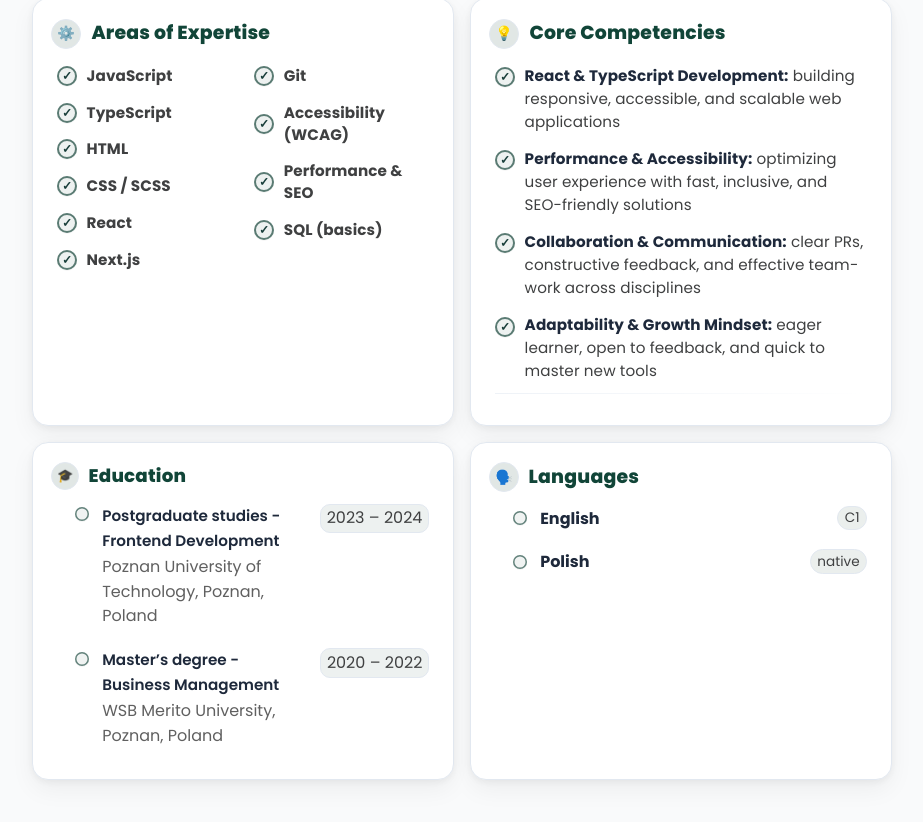
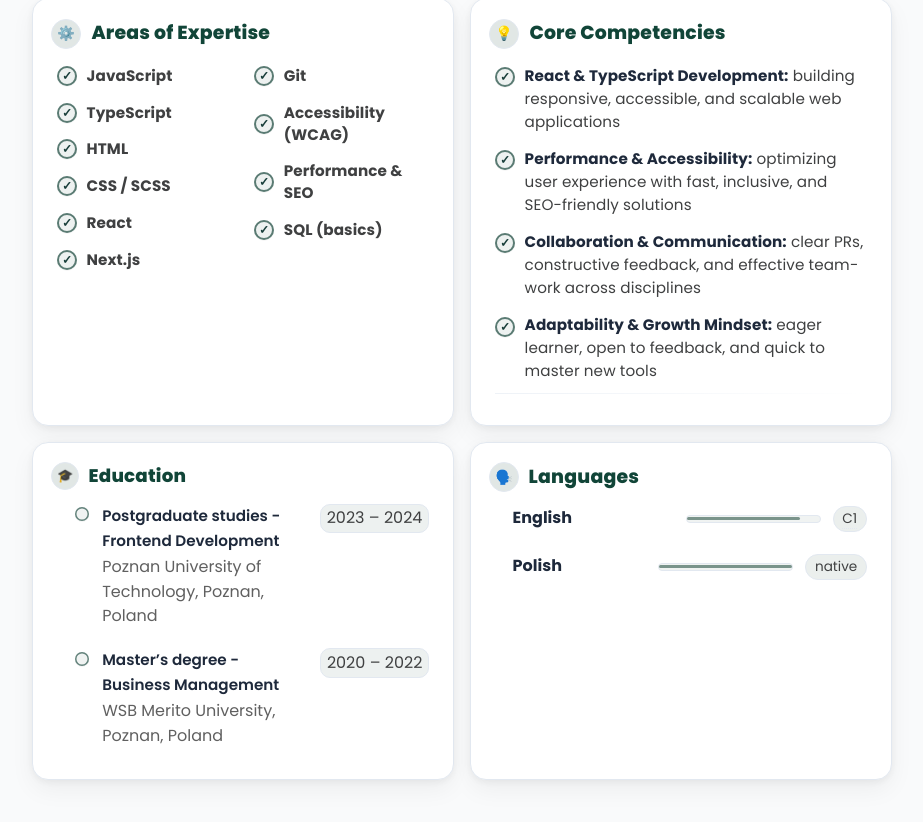
Before and after one commit to GrazynaDachtera/grazynadachtera, a Next.js app: page / in a window 1280 px wide. Shown: the part 3521-4343 px from the top of the page, without its empty margins (178-1101 px from the left). Built offline with nearby package versions, Linux system fonts and the light colour scheme.

Commit message:
added changes

```diff
--- a/src/components/Body/Languages/Languages.scss
+++ b/src/components/Body/Languages/Languages.scss
@@ -1,3 +1,5 @@
+/* Languages.scss — full updated with fixed grid placement */
+
 $txt: var(--foreground, #102a23);
 $surface: var(--surface, #fff);
 $border: var(--border, #e2e8f0);
@@ -9,9 +11,6 @@ $textMeta: var(--text-meta);
 .languagesCard {
   --card-px: clamp(1rem, 2.2vw, 1.5rem);
   --card-py: clamp(1rem, 2.2vw, 1.6rem);
-  --edgeHang: clamp(-6px, calc(var(--card-px) * -0.14), -6px);
-  --bulletSize: 14px;
-  --bulletCol: 18px;
 
   background: $surface;
   border: 1px solid $border;
@@ -25,7 +24,6 @@ $textMeta: var(--text-meta);
   @media (prefers-reduced-motion: no-preference) {
     transition: transform .18s ease, box-shadow .18s ease, border-color .18s ease;
   }
-
   &:hover { transform: translateY(-1px); }
   &:focus-within { outline: 2px solid $accent; outline-offset: 2px; }
 }
@@ -35,8 +33,8 @@ $textMeta: var(--text-meta);
   align-items: center;
   gap: .65rem;
   margin: 0;
-  margin-left: var(--edgeHang);
-  margin-top: var(--edgeHang);
+  margin-left: clamp(-6px, calc(var(--card-px) * -0.14), -6px);
+  margin-top: clamp(-6px, calc(var(--card-px) * -0.14), -6px);
 }
 
 .languagesCardIcon {
@@ -61,55 +59,93 @@ $textMeta: var(--text-meta);
   margin: .65rem 0 0;
   padding: 0;
   display: grid;
-  gap: .6rem;
+  gap: .8rem;
 }
 
-.languagesCardList > li {
+/* Row layout: Name | Meter (stretches) | Level (right edge) */
+.languageItem {
   display: grid;
-  grid-template-columns: var(--bulletCol) 1fr auto;
-  column-gap: .6rem;
+  grid-template-columns: 1fr minmax(110px, 38%) auto;
+  gap: .6rem .75rem;
   align-items: center;
   min-width: 0;
   line-height: 1.45;
   color: $textSummary;
-  position: relative;
 }
 
-.languagesCardList > li::before {
-  content: "";
-  grid-column: 1;
-  width: var(--bulletSize);
-  height: var(--bulletSize);
-  border-radius: 999px;
-  background: color-mix(in oklab, $accent 6%, $surface);
-  box-shadow:
-    0 0 0 1.5px color-mix(in oklab, $accent 60%, $border) inset,
-    0 1px 0 rgba(2,6,23,.04);
+/* Ensure all three cells sit on the same row */
+.languagesCardName,
+.languagesCardMeter,
+.languagesCardLevel {
+  grid-row: 1;
 }
 
 .languagesCardName {
-  grid-column: 2;
   color: $txt;
   font-weight: 700;
+  overflow-wrap: anywhere;
   white-space: normal;
-  overflow-wrap: anywhere;
 }
 
+/* Level pill on the far right */
 .languagesCardLevel {
-  grid-column: 3;
+  grid-column: 3;           /* right column */
+  justify-self: end;        /* stick to the edge */
   border: 1px solid $border;
   background: color-mix(in oklab, $accent 8%, $surface);
-  padding: .08rem .4rem;
+  padding: .08rem .55rem;
   border-radius: 999px;
   font-size: .85rem;
   color: $textMeta;
   white-space: nowrap;
 }
 
+.languagesCardAbbr {
+  text-decoration: none;
+  border-bottom: 1px dotted $border;
+}
+
+/* Meter sits in the middle column */
+.languagesCardMeter {
+  grid-column: 2;           /* middle column */
+  width: 100%;
+  height: 8px;
+  border-radius: 999px;
+  background: color-mix(in oklab, $accent 6%, $surface);
+  border: 1px solid $border;
+
+  /* WebKit & fallback styling */
+  &::-webkit-meter-bar {
+    background: transparent;
+    border: none;
+  }
+  &::-webkit-meter-optimum-value {
+    background: color-mix(in oklab, $accent 55%, $surface);
+    border-radius: 999px;
+  }
+  &::-webkit-meter-suboptimum-value {
+    background: color-mix(in oklab, $accent 40%, $surface);
+    border-radius: 999px;
+  }
+  &::-webkit-meter-even-less-good-value {
+    background: color-mix(in oklab, $accent 25%, $surface);
+    border-radius: 999px;
+  }
+}
+
+/* Mobile: keep name + level on first row; meter drops below full width */
 @media (max-width: 520px) {
-  .languagesCardList > li {
-    grid-template-columns: var(--bulletCol) 1fr auto;
-    row-gap: .15rem;
+  .languageItem {
+    grid-template-columns: 1fr auto;
+  }
+  .languagesCardLevel {
+    grid-column: 2;
+    grid-row: 1;
+  }
+  .languagesCardMeter  {
+    grid-column: 1 / -1;
+    grid-row: 2;
+    margin-top: .25rem;
   }
 }
 
@@ -119,5 +155,9 @@ $textMeta: var(--text-meta);
 }
 
 @media print {
-  .languagesCard { break-inside: avoid; page-break-inside: avoid; box-shadow: none; }
+  .languagesCard {
+    break-inside: avoid;
+    page-break-inside: avoid;
+    box-shadow: none;
+  }
 }
--- a/src/components/Body/Languages/Languages.tsx
+++ b/src/components/Body/Languages/Languages.tsx
@@ -2,6 +2,23 @@
 
 import React from "react";
 import "./Languages.scss";
+
+type LevelCode = "A1" | "A2" | "B1" | "B2" | "C1" | "C2" | "NATIVE";
+
+const LEVELS: Record<LevelCode, { label: string; value: number }> = {
+  A1: { label: "Beginner", value: 20 },
+  A2: { label: "Elementary", value: 35 },
+  B1: { label: "Intermediate", value: 55 },
+  B2: { label: "Upper-intermediate", value: 70 },
+  C1: { label: "Advanced", value: 85 },
+  C2: { label: "Mastery", value: 95 },
+  NATIVE: { label: "Native", value: 100 },
+};
+
+const LANGS = [
+  { name: "English", code: "C1" as LevelCode },
+  { name: "Polish", code: "NATIVE" as LevelCode },
+];
 
 export default function Languages() {
   return (
@@ -16,18 +33,39 @@ export default function Languages() {
       </header>
 
       <ul className="languagesCardList" role="list">
-        <li>
-          <span className="languagesCardName">English</span>
-          <span className="languagesCardLevel" aria-label="C1 proficiency">
-            C1
-          </span>
-        </li>
-        <li>
-          <span className="languagesCardName">Polish</span>
-          <span className="languagesCardLevel" aria-label="Native proficiency">
-            native
-          </span>
-        </li>
+        {LANGS.map(({ name, code }) => {
+          const level = LEVELS[code];
+          const cefr = code === "NATIVE" ? "Native" : code; // keep CEFR code for display
+          const cefrFull =
+            code === "NATIVE" ? "Native" : `${cefr} ${level.label}`;
+          return (
+            <li key={name} className="languageItem">
+              <span className="languagesCardName">{name}</span>
+
+              <span
+                className="languagesCardLevel"
+                aria-label={`${name}: ${cefrFull}`}
+              >
+                {code === "NATIVE" ? (
+                  "native"
+                ) : (
+                  <abbr title={cefrFull} className="languagesCardAbbr">
+                    {cefr}
+                  </abbr>
+                )}
+              </span>
+
+              <meter
+                className="languagesCardMeter"
+                min={0}
+                max={100}
+                value={level.value}
+                aria-label={`${name} proficiency`}
+                aria-valuetext={cefrFull}
+              />
+            </li>
+          );
+        })}
       </ul>
     </section>
   );
--- a/src/components/Header/Header.tsx
+++ b/src/components/Header/Header.tsx
@@ -175,6 +175,7 @@ export default function Header() {
       aria-label="Introduction"
       itemScope
       itemType="https://schema.org/Person"
+      data-container
     >
       <div className={`${classNames.photo} glow`}>
         <Image
@@ -183,7 +184,7 @@ export default function Header() {
           width={156}
           height={156}
           priority
-          sizes="(max-width:520px) 144px, 156px"
+          sizes="(max-width: 420px) 112px, (max-width: 640px) 132px, (max-width: 920px) 144px, 156px"
           decoding="async"
         />
       </div>
```
